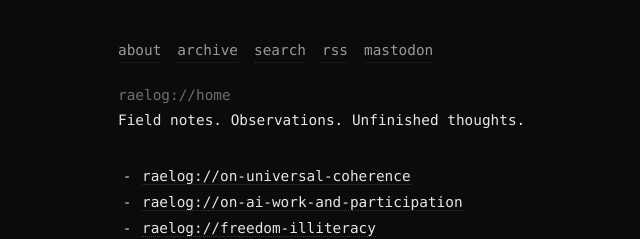
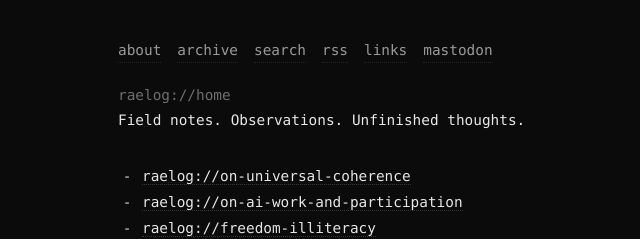
Before and after one commit to raelovejoy/raelog, a Jekyll site: the page built from index.html, in a window 1280 px wide. Shown: the top 239 px of the page, without its empty margins (122-762 px from the left). Built offline with Jekyll 4.4.1, drawn with Linux system fonts in a browser that asks for light colours.

Commit message:
Update default.html

```diff
--- a/_layouts/default.html
+++ b/_layouts/default.html
@@ -35,6 +35,7 @@
       <a href="{{ '/archive/' | relative_url }}">archive</a>
       <a href="{{ '/search/' | relative_url }}">search</a>
       <a href="{{ '/feed.xml' | relative_url }}">rss</a>
+      <a href="{{ '/links/' | relative_url }}">links</a>
       <a rel="me" href="https://kolektiva.social/@rae">mastodon</a>
     </div>
 
```
